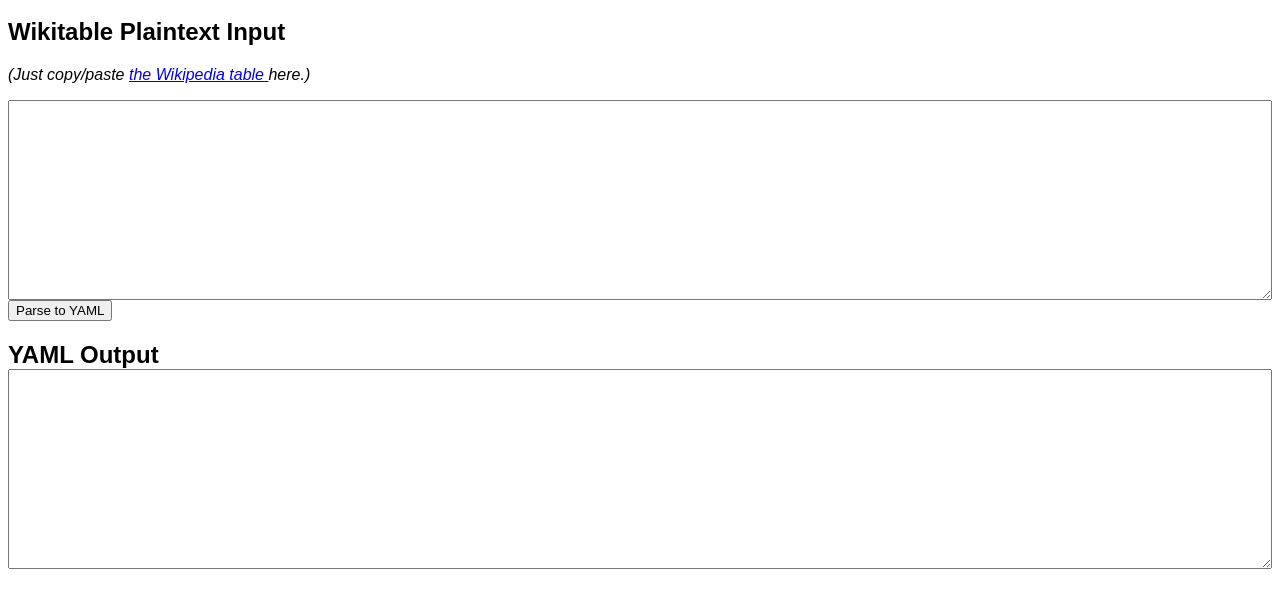
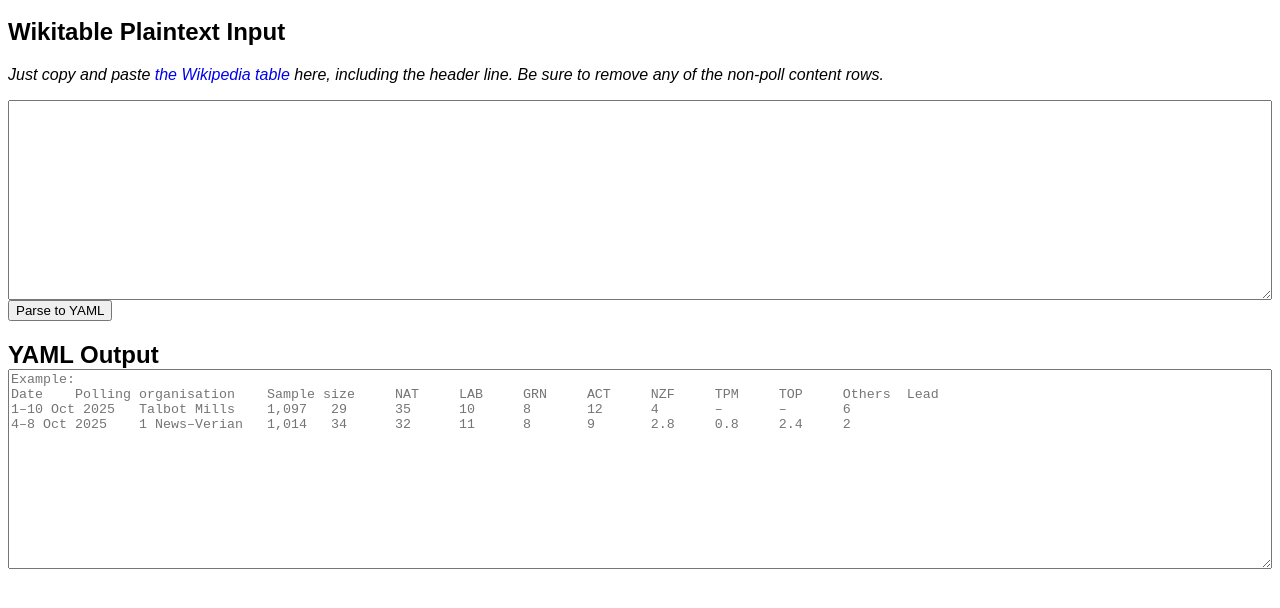
Before and after one commit to Nixinova/NZPolls, a plain HTML site: page scraper/index.html in a window 1280 px wide. Shown: the part 130-738 px from the top of the page. Drawn offline with Linux system fonts and the light colour scheme.

Commit message:
scraper: Better description and labeling

```diff
--- a/scraper/index.html
+++ b/scraper/index.html
@@ -7,6 +7,9 @@
     <style>
         body {
             font-family: sans-serif;
+        }
+        a {
+            text-decoration: none;
         }
     </style>
 </head>
@@ -19,10 +22,12 @@
 
     <h2>Wikitable Plaintext Input</h2>
     <p style="font-style: italic;">
-        (Just copy/paste
+        Just copy and paste
         <a href="https://en.wikipedia.org/wiki/Opinion_polling_for_the_next_New_Zealand_general_election#Party_vote">
             the Wikipedia table
-        </a> here.)
+        </a>
+        here, including the header line.
+        Be sure to remove any of the non-poll content rows.
     </p>
     <textarea id="in" style="height: 200px; width: 100%;"></textarea>
     <br />
@@ -31,8 +36,18 @@
     <br />
 
     <h2>YAML Output</h>
+    <div>
         <textarea id="out" style="height: 200px; width: 100%;"></textarea>
         <br />
+        <script>
+            const placeholder = `Example:
+Date	Polling organisation	Sample size	NAT	LAB	GRN	ACT	NZF	TPM	TOP	Others	Lead
+1–10 Oct 2025	Talbot Mills	1,097	29	35	10	8	12	4	–	–	6
+4–8 Oct 2025	1 News–Verian	1,014	34	32	11	8	9	2.8	0.8	2.4	2
+            `;
+            document.querySelector('#out').setAttribute('placeholder', placeholder);
+        </script>
+    </div>
 </body>
 
 </html>
--- a/scraper/scrape.js
+++ b/scraper/scrape.js
@@ -4,6 +4,7 @@ function parseOrg(org) {
     if (/Curia/.test(org)) return 'CUR';
     if (/Talbot/.test(org)) return 'TBM';
     if (/Freshwater/.test(org)) return 'FWS';
+    if (/Reid/.test(org)) return 'REI';
     else return org;
 }
 
```
